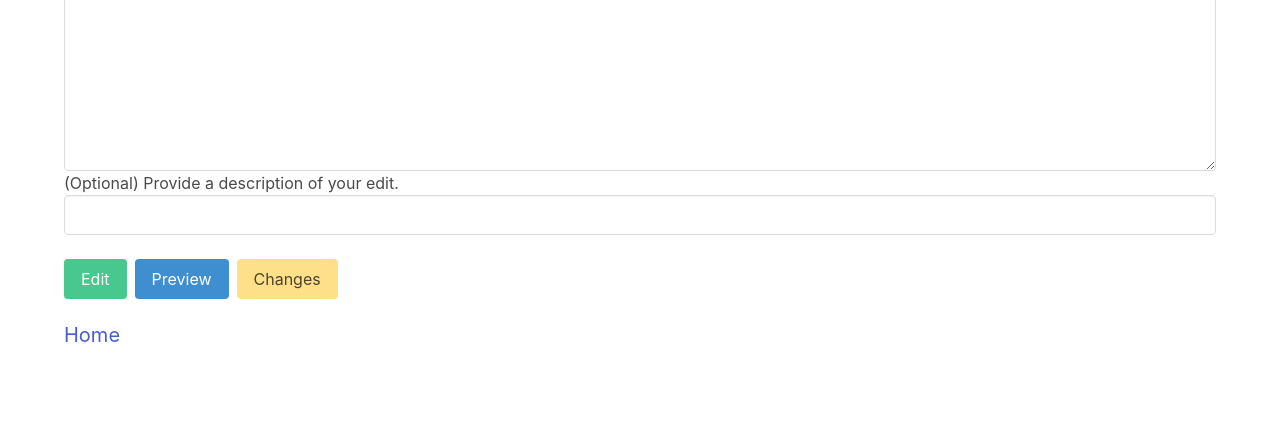
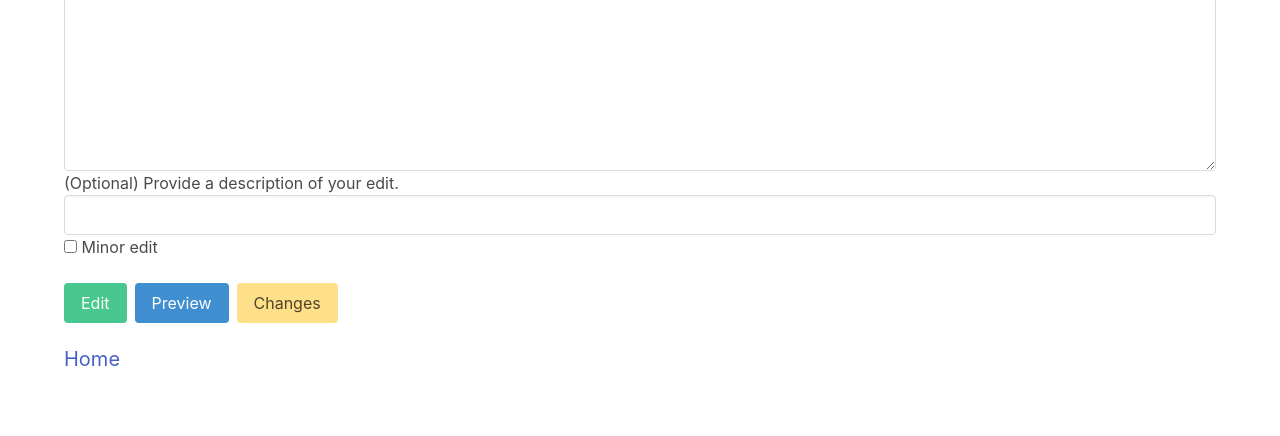
Before and after one commit to zack256/anaximander, a Flask app: template templates/edit_article.html in a window 1280 px wide. Shown: the part 586-1022 px from the top of the page. Before the commit the page ends 928 px from the top, so only its background shows below. Run offline with Flask 2, Linux system fonts and the light colour scheme; tables that the repository leaves empty hold one stand-in row (values such as "Sample post"); the template is opened without the code that fills it: values that come from a table or form of the project are taken from there, most other values are stand-ins (such as "Sample title", 1, 10 or a date in 2020); parts of the project's set-up code (start-up, migrations or seed data) failed here and were passed over; some libraries are stand-ins or nearby versions.

Commit message:
minor edit option

```diff
--- a/main.py
+++ b/main.py
@@ -449,7 +449,8 @@ def edit_article_form_handler(reqd_w, reqd_a):
         return "Article not found in file system!"
     body = request.form["article"]
     desc = request.form["desc"]
-    edit_article(wiki, article, body, desc, current_user)
+    minor = request.form.get("minor")
+    edit_article(wiki, article, body, desc, minor, current_user)
     return redirect("/wikis/{}/articles/{}/".format(wiki.name, article.name))
 
 def add_sub_diff(o, i, c, d):
@@ -460,7 +461,7 @@ def add_sub_diff(o, i, c, d):
     sub_diff.diff_id = d.id
     db.session.add(sub_diff)
 
-def edit_article(wiki, article, body, desc, editor):
+def edit_article(wiki, article, body, desc, minor, editor):
     if not user_can_edit_article(editor, wiki):
         return "Insufficient roles to edit this article."
     article_path = get_article_path(wiki.name, article.name)
@@ -471,7 +472,10 @@ def edit_article(wiki, article, body, desc, editor):
     diff = Diff()
     diff.editor_id = editor.id
     diff.article_id = article.id
-    diff.action = 0
+    if minor:
+        diff.action = 2
+    else:
+        diff.action = 0
     diff.description = desc
     db.session.add(diff)
     db.session.commit() # needed for diff to have an id.
--- a/templates/article_history.html
+++ b/templates/article_history.html
@@ -13,7 +13,7 @@
         {% set sds = diff_dict[diff.id] %}
         {% set sdiff = sds[1] - sds[0] %}
         {% set editor = editor_dict[diff.editor_id] %}
-        <li><a href = "#">{{ diff.created }}</a> by user <a href = "/users/{{ editor.username }}/">{{ editor.username }}</a> (<span class = "gTxt">+{{ sds[1] }}</span>/<span class = "rTxt">-{{ sds[0] }}</span>/<strong>{% if sdiff > 0 %}+{% endif %}{{ sdiff }}</strong>) <em>{{ diff.description }}</em></li>
+        <li><a href = "#">{{ diff.created }}</a> by user <a href = "/users/{{ editor.username }}/">{{ editor.username }}</a> (<span class = "gTxt">+{{ sds[1] }}</span>/<span class = "rTxt">-{{ sds[0] }}</span>/<strong>{% if sdiff > 0 %}+{% endif %}{{ sdiff }}</strong>)<em> {{ diff.description }}</em>{% if diff.action == 2 %}<strong> (m)</strong>{% endif %}</li>
         {% endfor %}
     </ul>
 </div>
--- a/templates/edit_article.html
+++ b/templates/edit_article.html
@@ -11,6 +11,7 @@
 <textarea class = "textarea wiki-text-box" rows = "24" name = "article" form = "editArticleForm">{{ article_text }}</textarea>
 <p>(Optional) Provide a description of your edit.</p>
 <input class = "input" type = "text" name = "desc" maxlength = "256" form = "editArticleForm">
+<label class = "checkbox"><input type = "checkbox" name = "minor" form = "editArticleForm"> Minor edit</label>
 <br/><br/>
 <div class = "buttons">
     <script>var editArticleSubmitted = false;</script>
```
